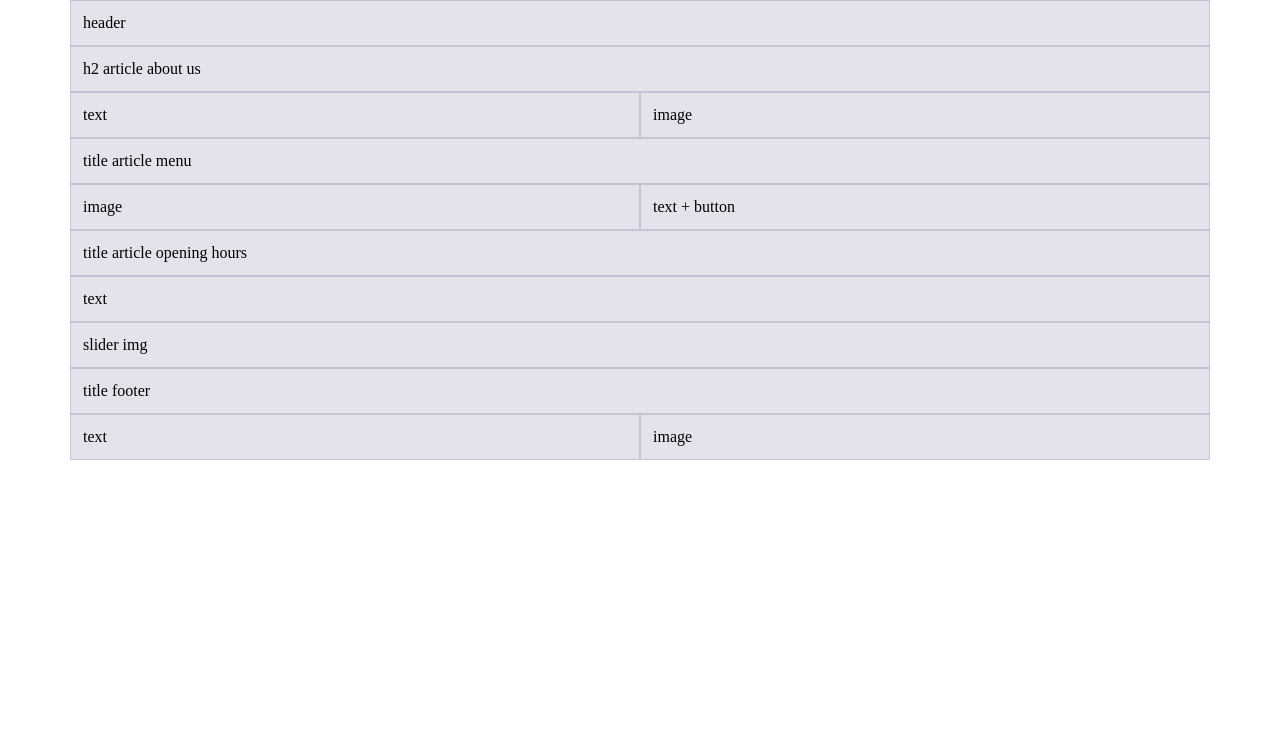
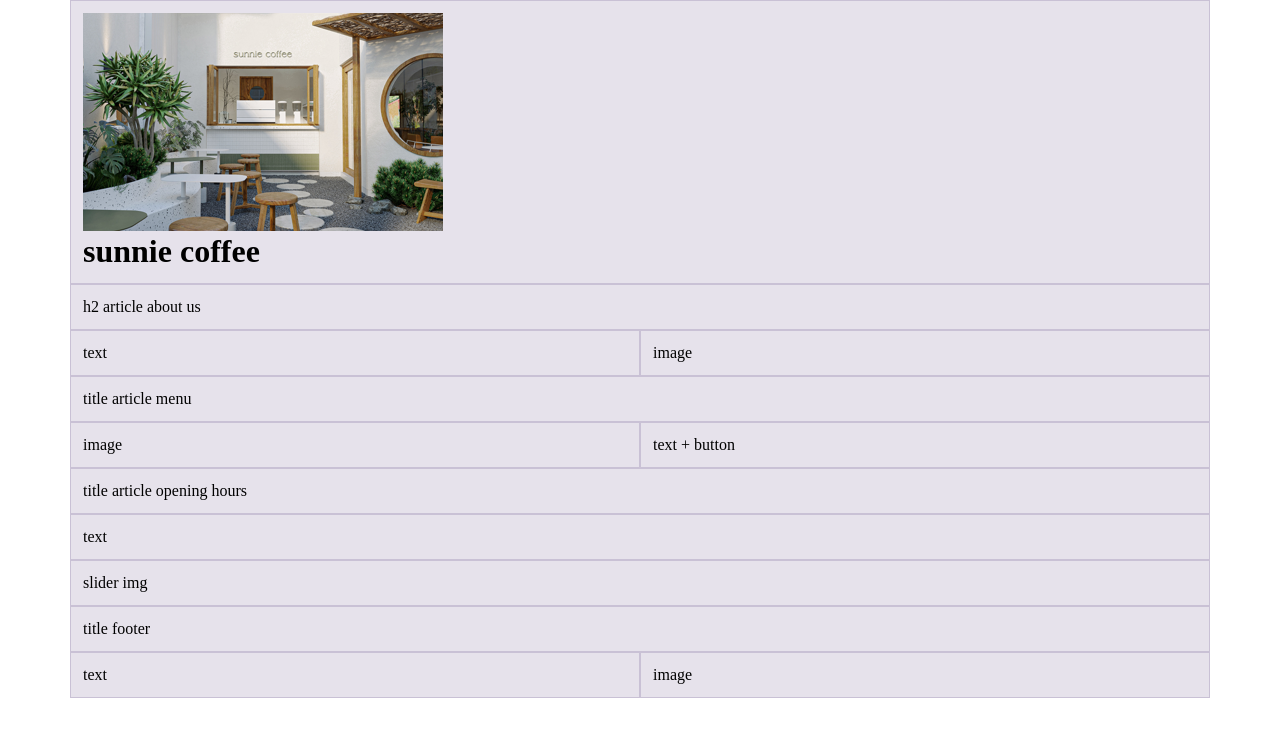
Before and after one commit to leonieschmutz/responsive-site-sunnie-coffee, a website built with Parcel: page src/index.html in a window 1280 px wide. Built offline with nearby package versions, Linux system fonts and the light colour scheme.

Commit message:
html header

```diff
--- a/src/index.html
+++ b/src/index.html
@@ -10,7 +10,13 @@
     <header>
       <div class="container">
         <div class="row">
-          <div class="col-12">header</div>
+          <div class="col-12">
+            <img
+              src="/src/img/header-img.png"
+              alt="une photo du Sunnie coffee de devant"
+            />
+            <h1>sunnie coffee</h1>
+          </div>
         </div>
       </div>
     </header>
```
